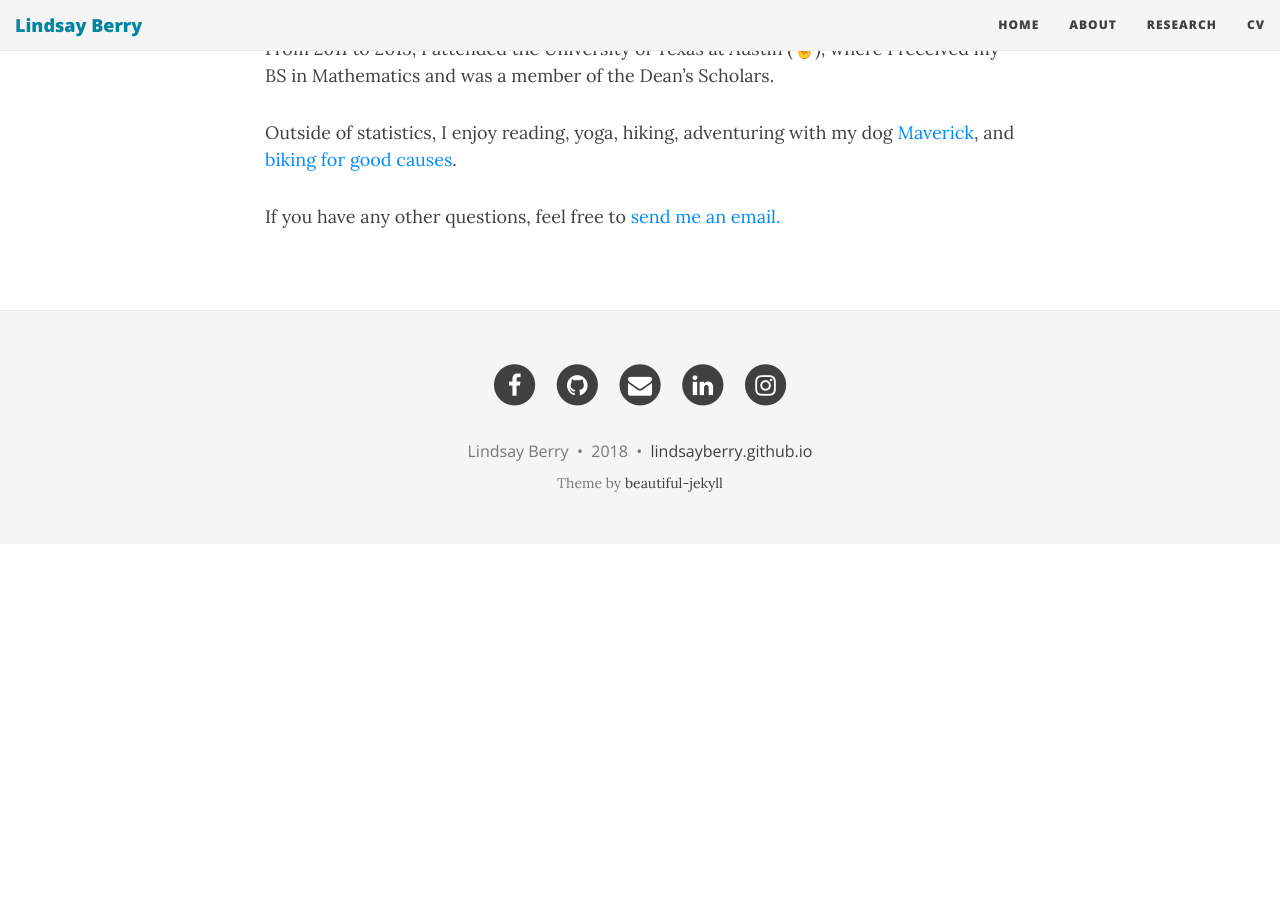
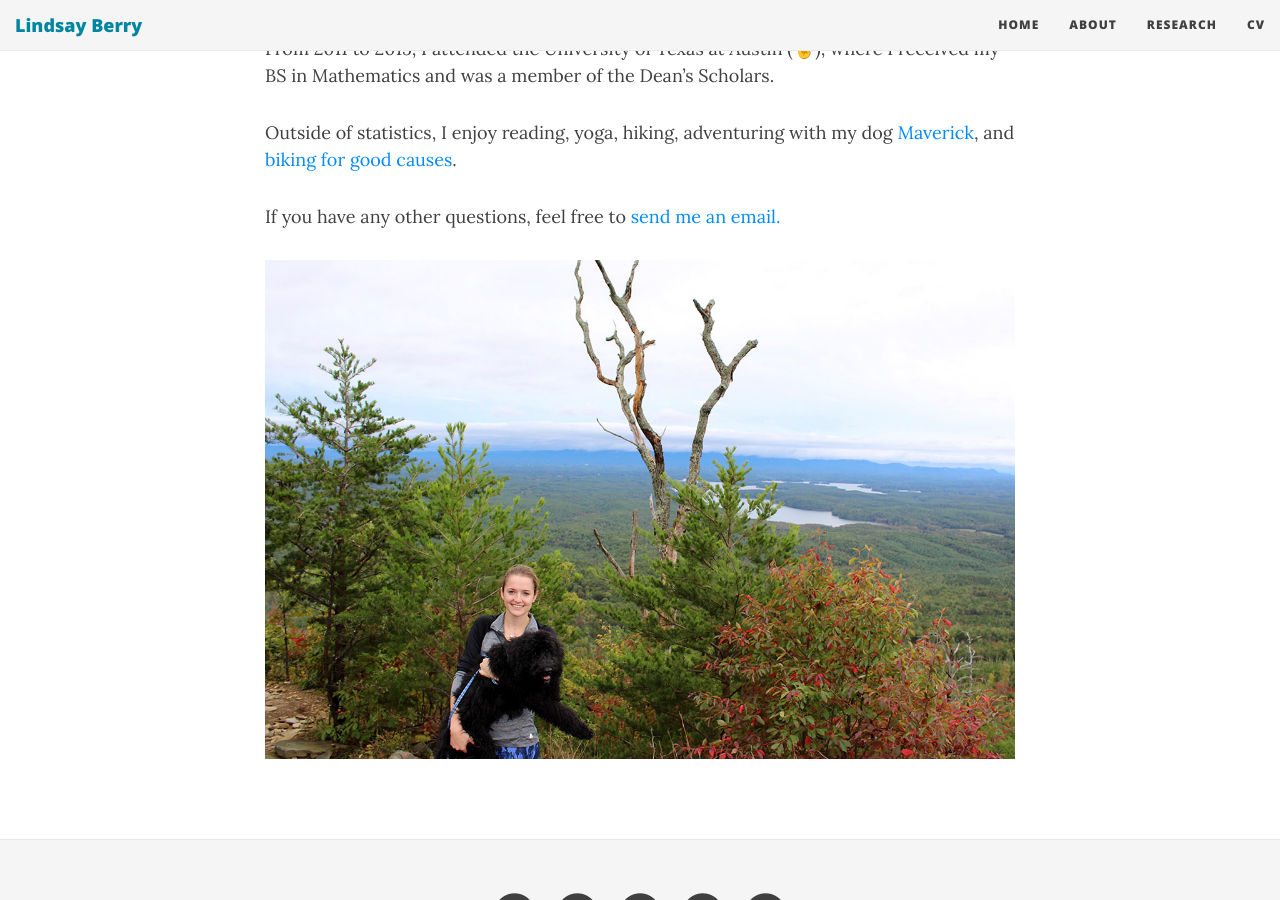
Before and after one commit to lindsayberry/archive-website-template, a Jekyll site: the page built from aboutme.md, in a window 1280 px wide and 900 px high, scrolled down 408 px. Built offline with Jekyll 4.4.1, drawn with Linux system fonts in a browser that asks for light colours; nearby versions of some CDN libraries; emoji names are drawn with the system emoji font; before the commit the page ends 952 px from its top, so only the background shows below that.

Commit message:
Add new picture to aboutme

```diff
--- a/aboutme.md
+++ b/aboutme.md
@@ -10,3 +10,5 @@ From 2011 to 2015, I attended the University of Texas at Austin (:metal:), where
 Outside of statistics, I enjoy reading, yoga, hiking, adventuring with my dog [Maverick](/img/maverick.jpg), and [biking for good causes](https://bikeandbuild.org/).
 
 If you have any other questions, feel free to [send me an email.](mailto:lindsay.berry@duke.edu)
+
+![Maverick](/img/mav.jpg)
```
Also changed, not shown: img/mav.jpg (added).
